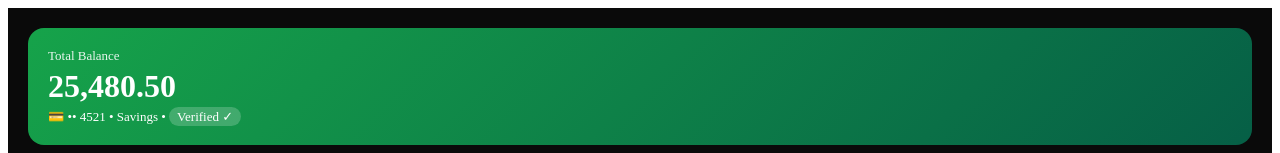
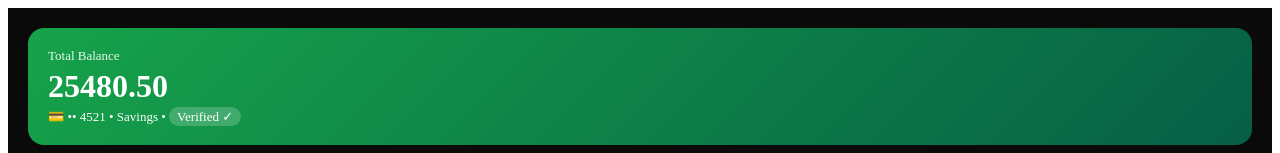
Before and after one commit to matiur25580/Enterprise-AI-Powered-Digital-Banking-Fraud-Detection-DevOps-Command-Center, a React (Vite) app in the folder client/: page /customer in a window 1280 px wide. Shown: the top 153 px of the page. Built offline with nearby package versions, Linux system fonts and the light colour scheme.

Commit message:
feat: customer working balance txns

```diff
--- a/client/src/pages/Customer.tsx
+++ b/client/src/pages/Customer.tsx
@@ -8,6 +8,8 @@ export default function Customer() {
   const [msg, setMsg] = useState('');
   const [toAcc, setToAcc] = useState('');
   const [amount, setAmount] = useState('');
+  const [balance, setBalance] = useState(25480.50);
+  const [txns, setTxns] = useState([{id:'TXN001',to:'John Doe',amt:500,date:'2026-10-28',status:'Completed'},{id:'TXN002',to:'Amazon',amt:120,date:'2026-10-27',status:'Completed'}]);
   const dark = theme==='dark';
   const s={width:'100%',padding:'12px',margin:'8px 0',borderRadius:'10px',fontSize:'14px',boxSizing:'border-box' as const,
     background:dark?'#1e293b':'#ffffff',color:dark?'#ffffff':'#000000',border:dark?'1px solid #475569':'1px solid #cbd5e1'};
@@ -19,7 +21,7 @@ export default function Customer() {
       {user.uid && <div>UID: {user.uid}</div>}
       <div style={{ background:'linear-gradient(135deg,#16a34a,#065f46)', color:'#fff', padding:'20px', borderRadius:'16px' }}>
         <p style={{margin:0,fontSize:'13px',opacity:0.9}}>Total Balance</p>
-        <h1 style={{margin:'4px 0'}}>25,480.50</h1>
+        <h1 style={{margin:'4px 0'}}>{balance.toFixed(2)}</h1>
         <p style={{margin:0,fontSize:'13px'}}>💳 •• 4521 • Savings • <span style={{background:'rgba(255,255,255,0.2)',padding:'2px 8px',borderRadius:'12px'}}>Verified ✓</span></p>
       </div>
       <div style={{ display:'flex', justifyContent:'space-between', marginTop:'10px', flexWrap:'wrap' }}>
@@ -38,14 +40,14 @@ export default function Customer() {
         <h3>💸 Instant Transfer</h3>
         <input placeholder="To Account / UPI ID" value={toAcc} onChange={e=>setToAcc(e.target.value)} style={s} />
         <input placeholder="Amount $" type="number" value={amount} onChange={e=>setAmount(e.target.value)} style={s} />
-        <button onClick={()=>{if(!toAcc||!amount){setMsg('Enter details');return;} setMsg('Transfer of $'+amount+' successful'); setToAcc(''); setAmount('');}} style={{...s,background:'#2563eb',color:'#fff',border:'none',fontWeight:'bold'}}>Send Money</button>
+        <button onClick={()=>{if(!toAcc||!amount){setMsg('Enter details');return;} const amt=parseFloat(amount); if(amt>balance){setMsg('Insufficient balance');return;} setBalance(b=>b-amt); setTxns([{id:'TXN'+String(txns.length+1).padStart(3,'0'),to:toAcc,amt:amt,date:new Date().toISOString().split('T')[0],status:'Completed'},...txns]); setMsg('Transfer of $'+amt+' to '+toAcc+' successful'); setToAcc(''); setAmount('');}} style={{...s,background:'#2563eb',color:'#fff',border:'none',fontWeight:'bold'}}>Send Money</button>
       </div>
       <div style={card}>
         <h3>📜 Smart Insights</h3>
         <p>☕ Food & Dining — <b>20</b> <span style={{color:'#dc2626',fontSize:'12px'}}>↑ 15%</span></p>
         <p>🚗 Transport — <b>80</b> <span style={{color:'#16a34a',fontSize:'12px'}}>↓ 8%</span></p>
         <p>💡 AI Tip: <span style={{fontSize:'13px',color:'#94a3b8'}}>Move 00 to savings to reach goal 2 weeks early</span></p>
-        <button onClick={()=>setMsg('Statement PDF downloaded')} style={{...s,background:'#7c3aed',color:'#fff',border:'none',fontWeight:'bold'}}>📥 Download Statement</button>
+        <button onClick={()=>{const csv='ID,To,Amount,Date,Status\n'+txns.map(x=>x.id+','+x.to+','+x.amt+','+x.date+','+x.status).join('\n'); const blob=new Blob([csv],{type:'text/csv'}); const url=URL.createObjectURL(blob); const a=document.createElement('a'); a.href=url; a.download='statement.csv'; a.click(); setMsg('Statement downloaded');}} style={{...s,background:'#7c3aed',color:'#fff',border:'none',fontWeight:'bold'}}>📥 Download Statement</button>
       </div>
     </div>
   );
```
